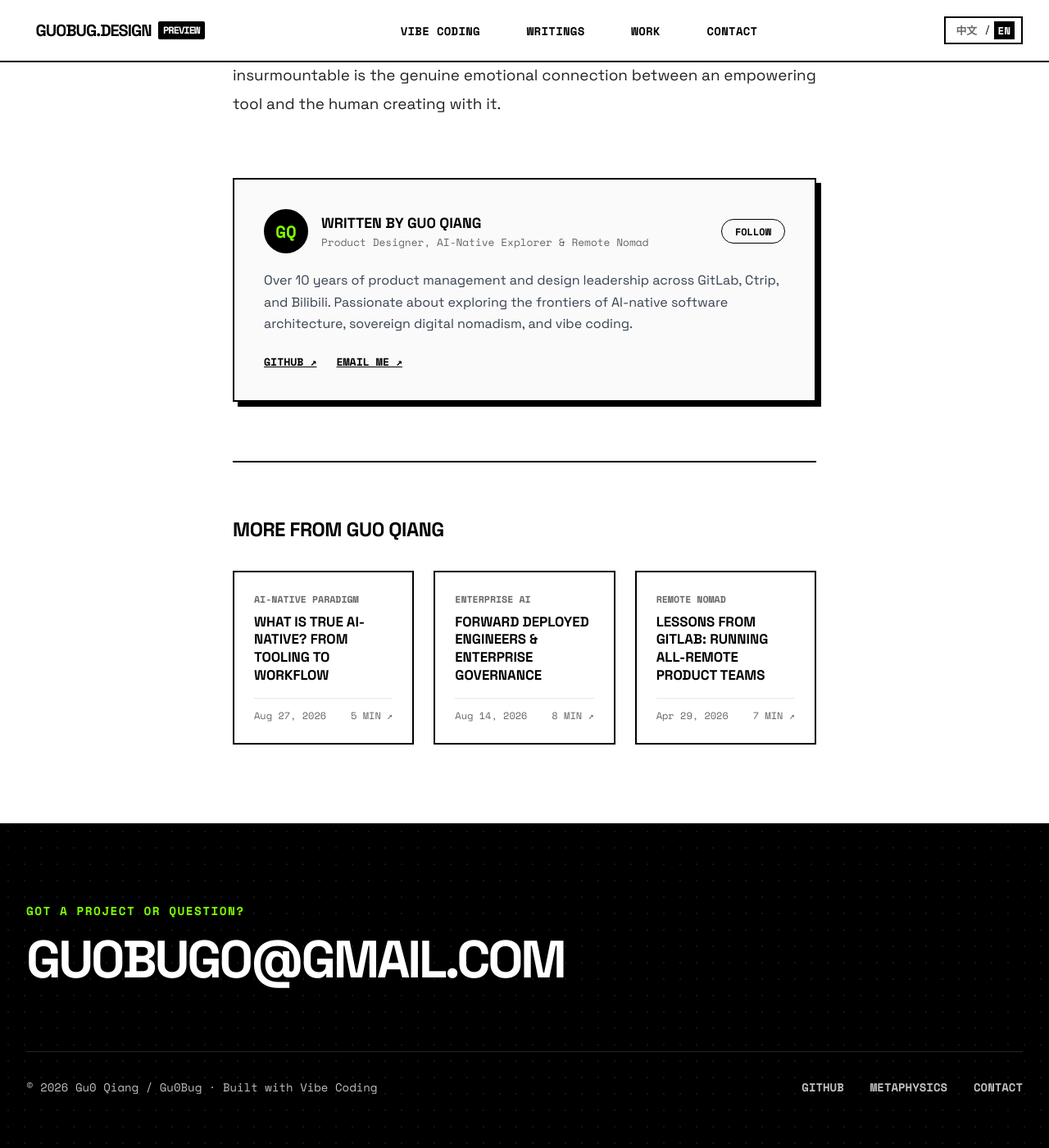
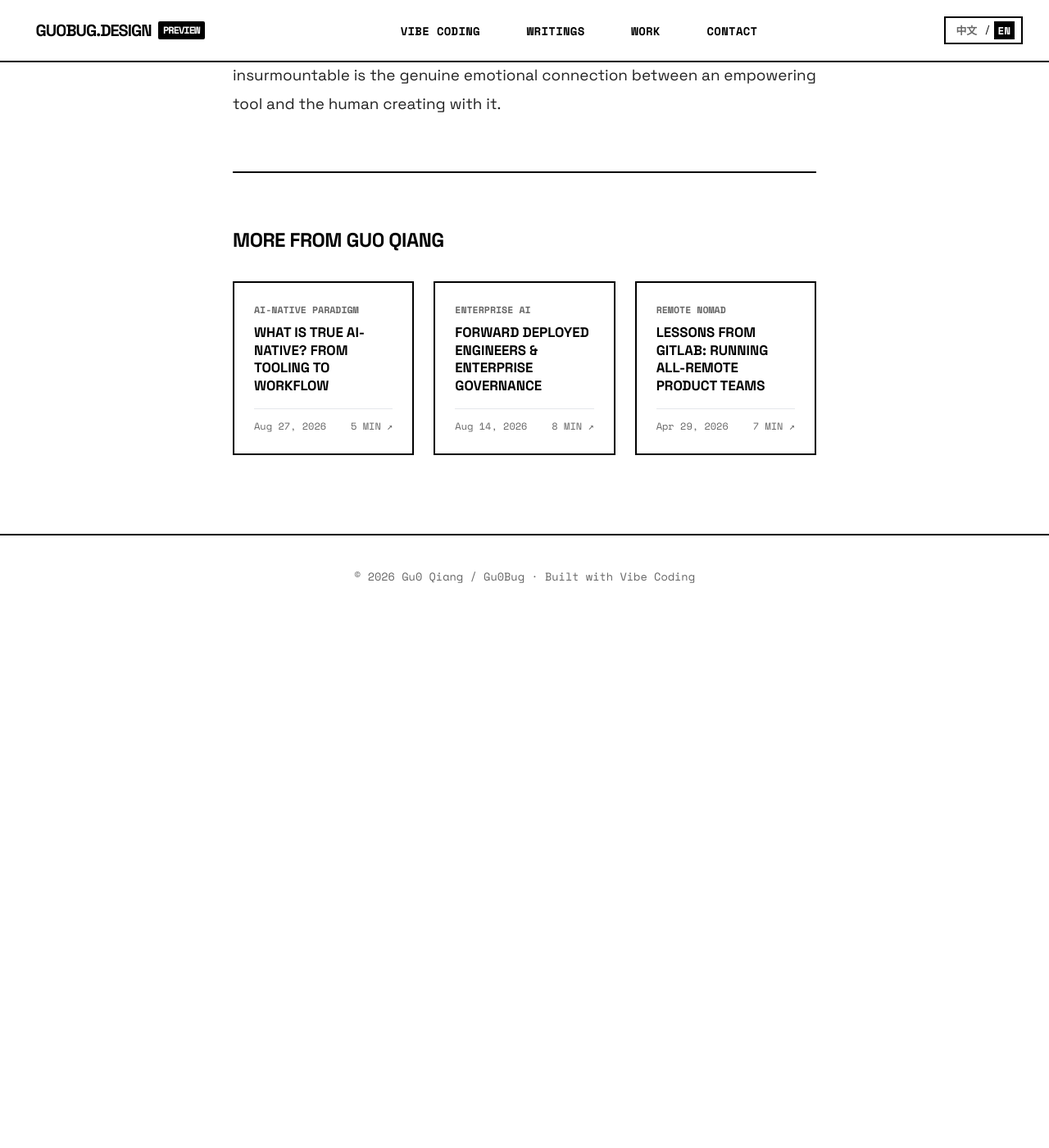
Before and after one commit to GuoBug/guobug.github.io, a Jekyll site: the page preview/post.html, which Jekyll copies as it is, in a window 1280 px wide and 1400 px high, scrolled down 3379 px. Shown: the whole window at 82% size. Built offline with Jekyll 4.4.1, drawn with Linux system fonts in a browser that asks for light colours; after the commit the page ends 4132 px from its top, so only the background shows below that.

Commit message:
refactor: remove author bio card and dark contact footer from post detail page

```diff
--- a/preview/post.html
+++ b/preview/post.html
@@ -246,29 +246,6 @@
                 </div>
             </article>
 
-            <!-- Medium Author Bio Footer Card -->
-            <div class="medium-author-card">
-                <div class="medium-author-card-top">
-                    <div style="display: flex; align-items: center; gap: 1rem;">
-                        <div class="medium-author-avatar" style="width: 54px; height: 54px; font-size: 1.3rem;">GQ</div>
-                        <div>
-                            <div style="font-size: 1.1rem; font-weight: 900; text-transform: uppercase;">Written by Gu0 Qiang</div>
-                            <div style="font-family: var(--font-mono); font-size: 0.8rem; color: var(--muted-foreground);">Product Designer, AI-Native Explorer & Remote Nomad</div>
-                        </div>
-                    </div>
-                    <button type="button" class="medium-follow-btn" style="padding: 0.35rem 1rem;" onclick="this.classList.toggle('following'); this.textContent = this.classList.contains('following') ? 'FOLLOWING ✓' : 'FOLLOW';">
-                        FOLLOW
-                    </button>
-                </div>
-                <div class="medium-author-card-bio">
-                    Over 10 years of product management and design leadership across GitLab, Ctrip, and Bilibili. Passionate about exploring the frontiers of AI-native software architecture, sovereign digital nomadism, and vibe coding.
-                </div>
-                <div style="display: flex; gap: 1.5rem; font-family: var(--font-mono); font-size: 0.825rem; font-weight: 700;">
-                    <a href="https://github.com/gu0bug" target="_blank" rel="noopener noreferrer" style="color: #000; text-decoration: underline;">GITHUB ↗</a>
-                    <a href="mailto:gu0bug0@gmail.com" style="color: #000; text-decoration: underline;">EMAIL ME ↗</a>
-                </div>
-            </div>
-
             <!-- "More from Gu0 Qiang" Recommendations -->
             <section class="medium-more-section">
                 <h3 class="medium-more-heading">
@@ -326,23 +303,10 @@
         </div>
     </main>
 
-    <!-- 3. Site Footer (Unified Contact) -->
-    <footer class="site-footer" id="contact">
-        <div class="footer-dot-bg"></div>
-        <div class="container" style="position: relative; z-index: 10;">
-            <p class="footer-top-label">GOT A PROJECT OR QUESTION?</p>
-            <a href="mailto:gu0bug0@gmail.com" class="footer-email-link">gu0bug0@gmail.com</a>
-
-            <div class="footer-bottom">
-                <div>
-                    © 2026 Gu0 Qiang / Gu0Bug · Built with Vibe Coding
-                </div>
-                <div class="footer-social-links">
-                    <a href="https://github.com/gu0bug" target="_blank" rel="noopener noreferrer" class="footer-social-link">GITHUB</a>
-                    <a href="https://gu0bug.github.io/metaphysics-tools/index.html#" target="_blank" rel="noopener noreferrer" class="footer-social-link">METAPHYSICS</a>
-                    <a href="mailto:gu0bug0@gmail.com" class="footer-social-link">CONTACT</a>
-                </div>
-            </div>
+    <!-- Minimal Clean Footer -->
+    <footer style="border-top: 2px solid var(--border); padding: 2.5rem 0; font-family: var(--font-mono); font-size: 0.85rem; text-align: center; color: var(--muted-foreground); background: var(--background);">
+        <div class="container">
+            © 2026 Gu0 Qiang / Gu0Bug · Built with Vibe Coding
         </div>
     </footer>
 
```
